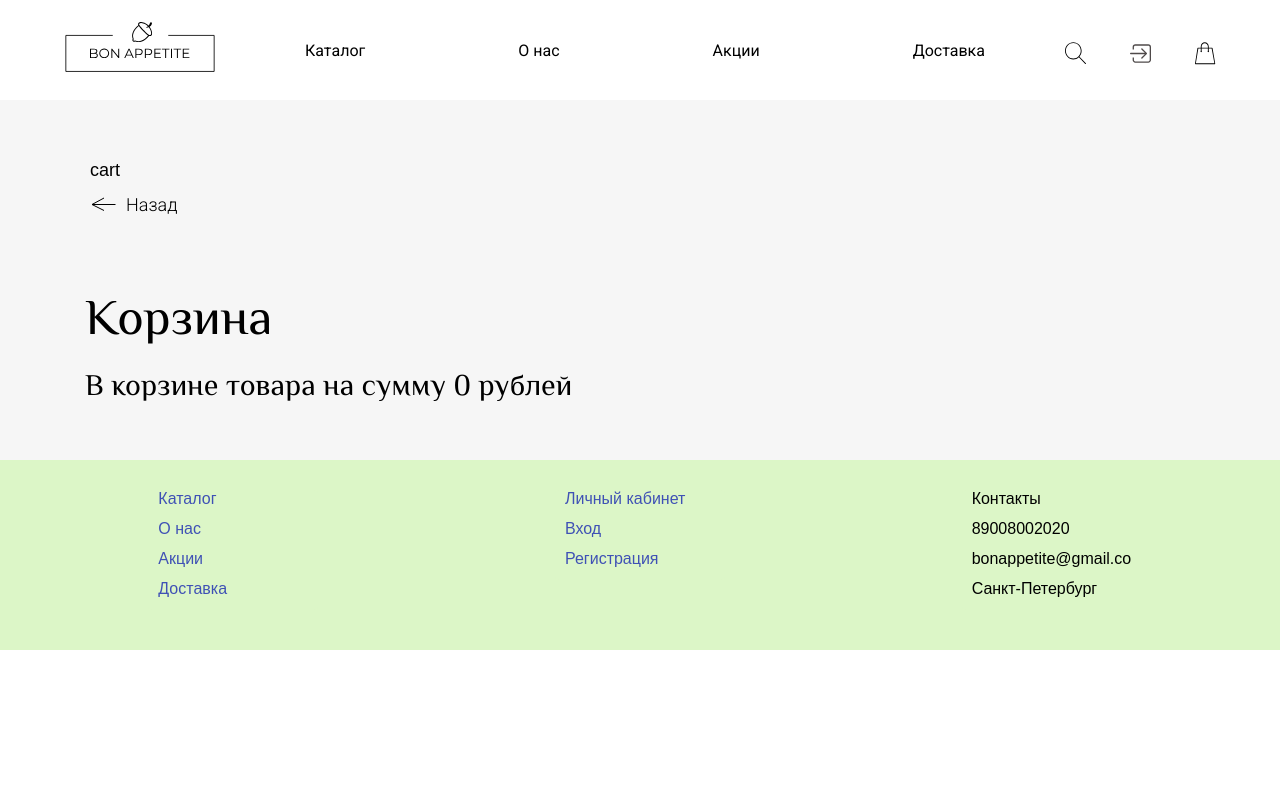
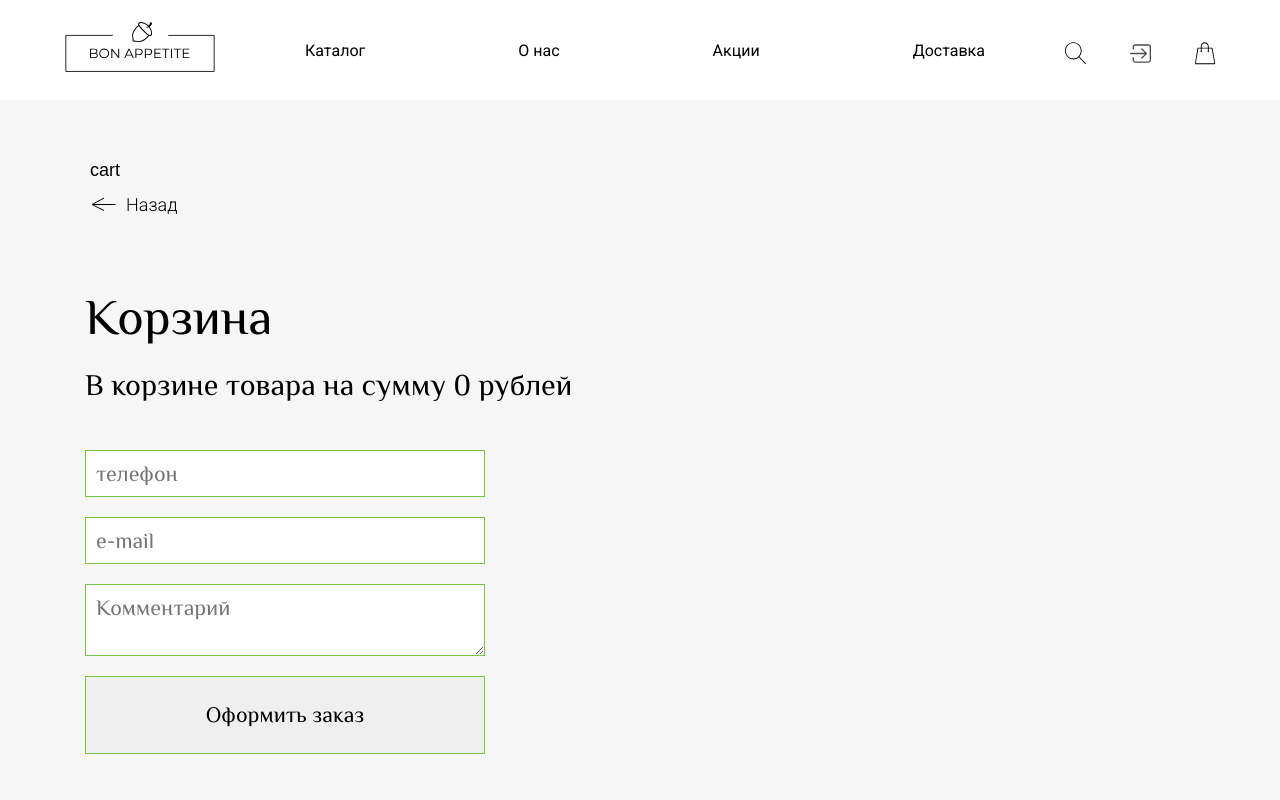
Before and after one commit to Stoocom/nuts, a React (Create React App) app: page /cart in a window 1280 px wide. Shown: the top 800 px of the page. Built offline with nearby package versions, Linux system fonts and the light colour scheme.

Commit message:
added send SMS API

```diff
--- a/controllers/typeController.js
+++ b/controllers/typeController.js
@@ -9,6 +9,7 @@ class TypeController {
   }
 
   async getAllTypes(req, res) {
+    console.log("getAllTypes");
     try {
       const types = await ProductType.findAll();
       return res.json(types);
--- a/package.json
+++ b/package.json
@@ -21,10 +21,12 @@
     "express-favicon": "^2.0.1",
     "favicon": "^0.0.2",
     "jsonwebtoken": "^8.5.1",
+    "node-fetch": "^2.6.7",
     "path": "^0.12.7",
     "pg": "^8.7.1",
     "react": "^16.8.6",
     "react-dom": "^16.8.6",
+    "react-hook-form": "^7.33.1",
     "react-redux": "^7.2.6",
     "react-router": "^6.2.1",
     "react-router-dom": "^6.2.1",
--- a/src/components/Catalog.tsx
+++ b/src/components/Catalog.tsx
@@ -1,4 +1,4 @@
-import React, { useEffect } from 'react';
+import React, { useEffect, useRef } from 'react';
 import { Container, Box, Grid, Card, CardMedia, Button } from '@material-ui/core';
 import { makeStyles } from '@material-ui/core/styles';
 import nuts from "../images/catalog/types/type_nuts.jpg";
@@ -14,6 +14,22 @@ import store from "../store";
 interface IType {
   type_id: number;
   name: string;
+}
+
+const useUnload = (fn: any) => {
+  const cb = useRef(fn);
+
+  React.useEffect(() => {
+    const onUnload = cb.current;
+    window.addEventListener('beforeunload', onUnload);
+    return () => {
+      window.removeEventListener('beforeunload', onUnload);
+    };
+  }, [cb]);
+};
+
+function show () {
+  console.log('show');
 }
 
 const useStyles = makeStyles((theme: any) => ({
@@ -87,6 +103,13 @@ function Catalog() {
   let navigate = useNavigate();
   const { main, card_container, item_media, title_box, buttons_container, button_item } = useStyles();
   const { types } = useSelector(getAllTypes, shallowEqual);
+  const isCheckedRef = useRef(false);
+  const handler = (event: any) => {
+    event.preventDefault();
+    if (isCheckedRef.current) console.log("clean up");
+    else console.log("no clean up");
+    event.returnValue = '';
+  };
 
   const requestTypes = () => {
     store.dispatch(addAllTypesThunk());
@@ -101,6 +124,10 @@ function Catalog() {
   useEffect(() => {
     requestTypes();
   }, [])
+
+  useEffect(() => {
+    window.addEventListener('hashchange', function(e){console.log('hash changed')});
+  }, []);
 
   return (
     <Box className={main}>
--- a/src/pages/CartPage.tsx
+++ b/src/pages/CartPage.tsx
@@ -1,11 +1,15 @@
 import React from 'react';
 import { Location } from '../components/Location';
 import CartProduct from '../components/CartProduct';
-import { Box, Grid } from '@material-ui/core';
+import { Box, Grid, Button } from '@material-ui/core';
 import { makeStyles } from '@material-ui/core/styles';
 import { getCartProducts } from "../store/cartSelector";
+import { getAuth } from "../store/userSelector"
 import { useSelector, shallowEqual } from "react-redux";
 import { AddProductToCart,  removeProductFromCart, removeFullProductFromCart} from '../store/cartReducer';
+import { useForm, SubmitHandler } from "react-hook-form";
+import { signupThunk } from '../store/userReducer';
+import store from "../store";
 
 import funduk from "../images/catalog/products/funduk.jpeg";
 import gretskiy from "../images/catalog/products/gretskiy.jpeg";
@@ -37,6 +41,47 @@ const useStyles = makeStyles((theme) => ({
     fontWeight: 400,
     fontSize: '30px',
     lineHeight: '50px'
+  },
+  form: {
+    width: 400,
+    marginButtom: '10px',
+    fontFamily: 'Philosopher',
+    fontWeight: 400,
+    fontSize: '30px',
+    lineHeight: '50px',
+    display: 'flex',
+    flexDirection: "column",
+    gap: 20,
+  },
+  padding_content: {
+    padding: '20px calc(50% - 585px)',
+    marginLeft: '30px',
+  },
+  itemList: {
+    height: '78px',
+    fontFamily: 'Philosopher',
+    fontStyle: 'Regular',
+    fontSize: '22px',
+    lineHeight: '25px',
+    padding: '5px 50px',
+    border: '1px solid #7DC048',
+    borderRadious: 10,
+    "&:hover": {
+      color: '#FFFFFF',
+      backgroundColor: "#7DC048",
+    },
+    "&:focus": {
+      color: '#FFFFFF',
+      backgroundColor: "#7DC048",
+    }
+  },
+  input: {
+    border: '1px solid #7DC048',
+    padding: '10px 10px',
+    fontFamily: 'Philosopher',
+    fontStyle: 'Regular',
+    fontSize: '22px',
+    lineHeight: '25px',
   }
 }));
 
@@ -48,11 +93,23 @@ const imageTypes = [
   { product_name: arahis }, { product_name: arahis }, { product_name: arahis },
 ];
 
+export type Inputs = {
+  phone: string,
+  email: string,
+  comment: string,
+};
 
 function CartPage() {
-  const { main, title, cartCount } = useStyles();
+  const { main, title, cartCount, form, itemList, padding_content, input } = useStyles();
   const { cartProducts } = useSelector(getCartProducts, shallowEqual);
-  //console.log(cartProducts);
+  const { isAuth } = useSelector(getAuth, shallowEqual);
+  const { register, handleSubmit, watch, formState: { errors } } = useForm<Inputs>({
+    mode: "onChange"
+  });
+  const onSubmit: SubmitHandler<Inputs> = (data: Inputs) => {
+    console.log(data);
+    store.dispatch(signupThunk(data));
+  }
 
   const sum = (array: any) => {
     return array.reduce((sum: number, prod: any) => {
@@ -83,8 +140,20 @@ function CartPage() {
           }
           </Grid>
           <Box className={cartCount}> В корзине товара на сумму { " " + sum(cartProducts) + " рублей" } </Box>
+          <Box className={padding_content}>
+            {
+              true ? <form className={form} onSubmit={handleSubmit(onSubmit)}>
+                    <input className={input} placeholder={"телефон"} {...register("phone", {required: true})} />
+                    {errors.phone && <span>Телефон необходим для подтверждения заказа</span>}
+                    <input className={input} placeholder={"e-mail"} {...register("email")} />
+                    <textarea className={input} placeholder={"Комментарий"} {...register("comment")} />
+                    <input className={itemList} type="submit" value="Оформить заказ"/>
+                  </form>
+                  : <Button className={itemList}>Оформить заказ</Button>
+            }
+          </Box>
+
         </Box>
-
       </div>
     </section>
   );
--- a/src/store/userReducer.js
+++ /dev/null
@@ -1,25 +0,0 @@
-import { createSlice } from '@reduxjs/toolkit';
-
-
-let initialState = {
-  isAuth: false,
-  user: null
-}
-
-export const userReducer = createSlice({
-  name: 'user',
-  initialState,
-  reducers: {
-    authOn: (state) => {
-      state.isAuth = true;
-    },
-    authOff: (state) => {
-      state.isAuth = false;
-    }
-  },
-  extraReducers: {}
-})
-
-export const { authOn, authOff } = userReducer.actions
-
-export default userReducer.reducer
--- /dev/null
+++ b/src/store/userReducer.tsx
@@ -0,0 +1,48 @@
+import {createAsyncThunk, createSlice} from '@reduxjs/toolkit';
+import {devUrl} from "../config/config";
+import {Inputs} from "../pages/CartPage";
+
+let initialState = {
+    isAuth: false,
+    user: null,
+    profile: null
+}
+
+export const signupThunk = createAsyncThunk(
+    "user/signupThunk",
+    async (contacts: Inputs, { rejectWithValue }) => {
+      console.log("registerThunk");
+      try {
+        const response = await fetch(devUrl("/api/users/signup"),{
+            method: 'POST',
+            body: JSON.stringify(contacts),
+            headers: {
+                'Content-Type': 'application/json',
+            },
+        });
+        const data = await response.json();
+        return data;
+      } catch (err: any) {
+        return rejectWithValue(err.message);
+      }
+    }
+);
+
+
+export const userReducer = createSlice({
+  name: 'user',
+  initialState,
+  reducers: {
+    authOn: (state) => {
+      state.isAuth = true;
+    },
+    authOff: (state) => {
+      state.isAuth = false;
+    }
+  },
+  extraReducers: {}
+})
+
+export const { authOn, authOff } = userReducer.actions
+
+export default userReducer.reducer
```
Also changed, not shown: controllers/userController.js (+60 -13 lines), src/index.tsx (deleted, +0 -15 lines), 6 other files (tests, documents, lock files or other folders).
